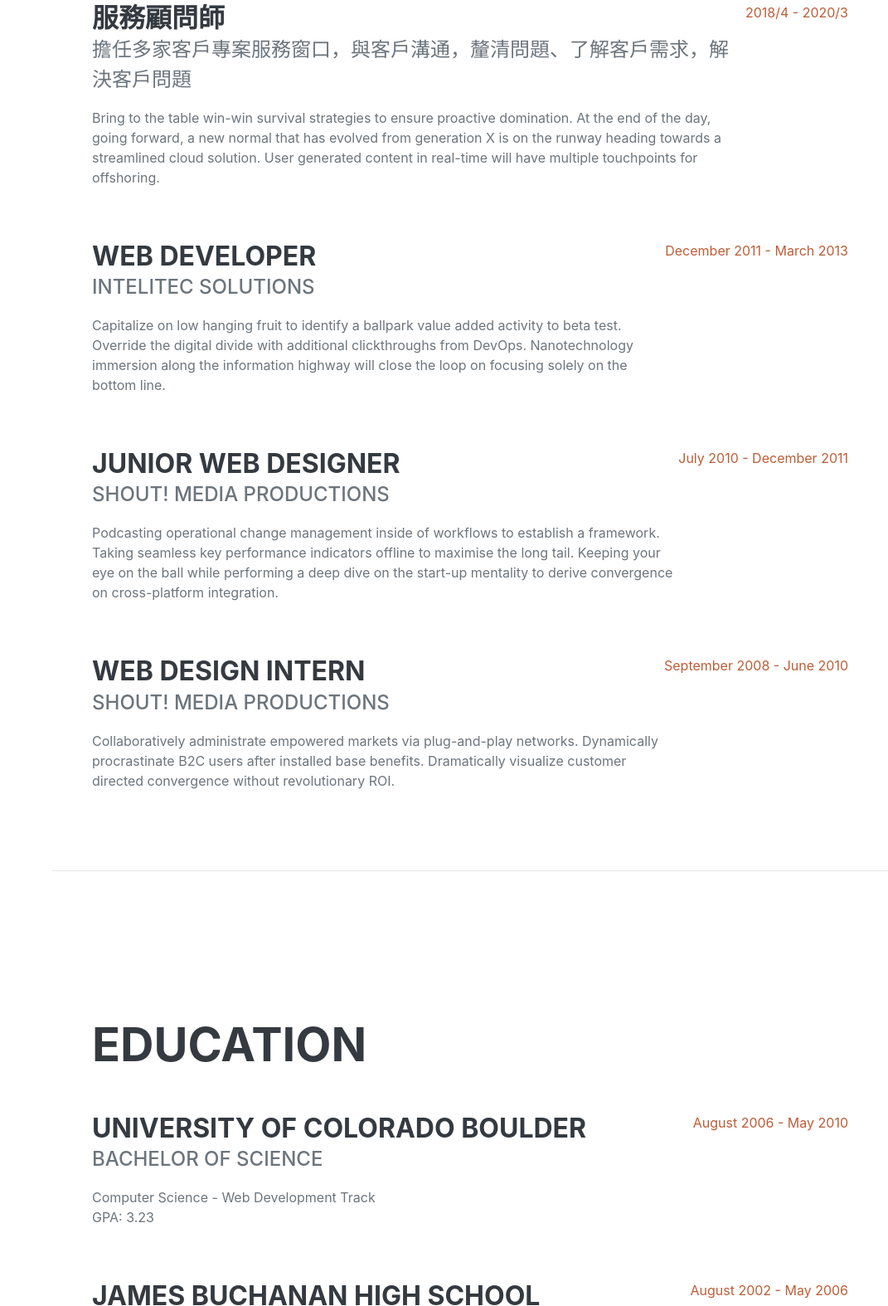
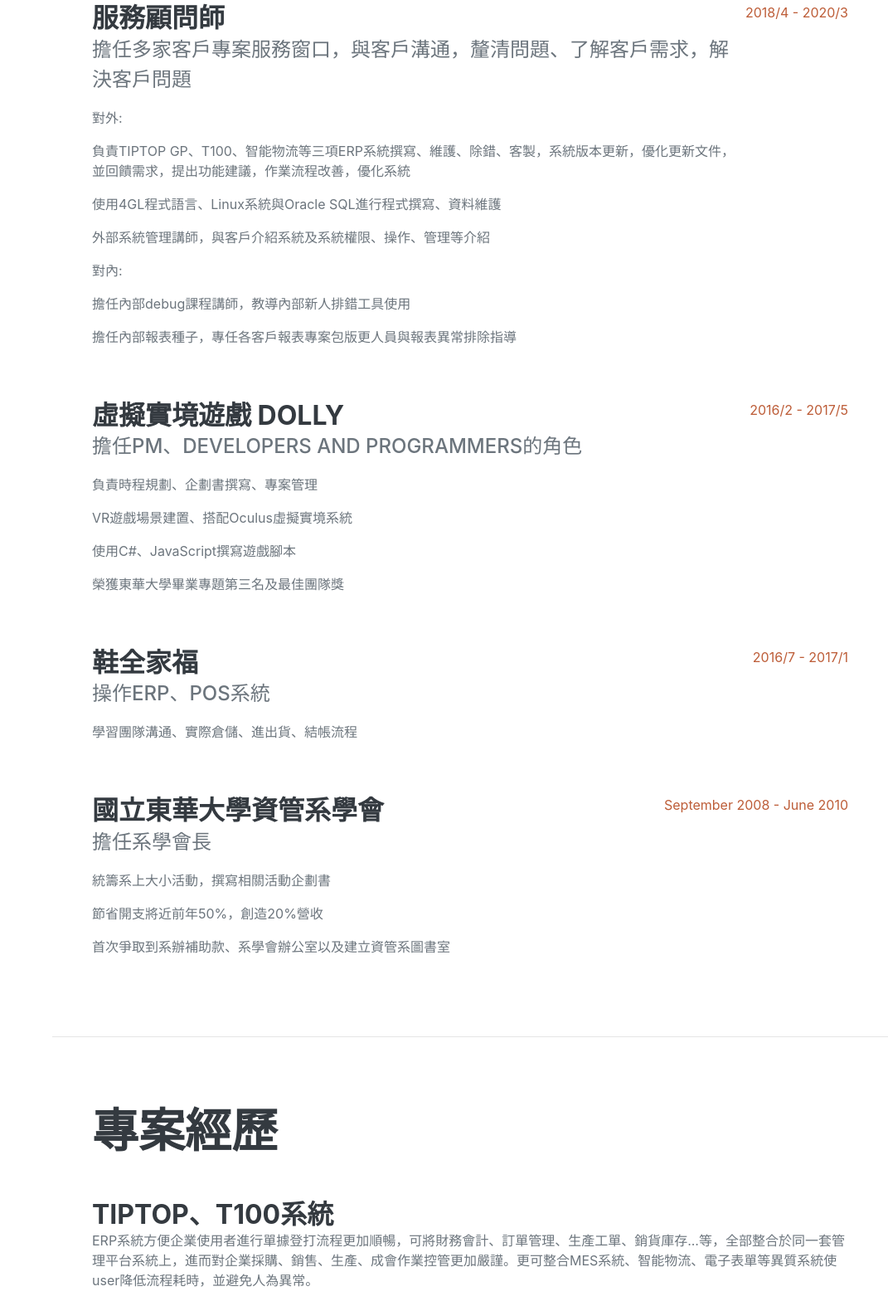
Before and after one commit to e5a27123/art_resume, a plain HTML site: page index.html in a window 1280 px wide. Shown: the part 993-2567 px from the top of the page at 83% size, without its empty margins (209-1280 px from the left). Drawn offline with nearby package versions, Linux system fonts and the light colour scheme; a web font is replaced by a local one.

Commit message:
adjust resume

```diff
--- a/index.html
+++ b/index.html
@@ -25,7 +25,7 @@
                 <ul class="navbar-nav">
                     <li class="nav-item"><a class="nav-link js-scroll-trigger" href="#about">關於我</a></li>
                     <li class="nav-item"><a class="nav-link js-scroll-trigger" href="#experience">工作經驗</a></li>
-                    <li class="nav-item"><a class="nav-link js-scroll-trigger" href="#education">專案經歷</a></li>
+                    <li class="nav-item"><a class="nav-link js-scroll-trigger" href="#project_experience">專案經歷</a></li>
                     <li class="nav-item"><a class="nav-link js-scroll-trigger" href="#skills">技能</a></li>
                     <li class="nav-item"><a class="nav-link js-scroll-trigger" href="#interests">Interests</a></li>
                     <li class="nav-item"><a class="nav-link js-scroll-trigger" href="#awards">Awards</a></li>
@@ -52,51 +52,72 @@
                         <div class="flex-grow-1">
                             <h3 class="mb-0">服務顧問師</h3>
                             <div class="subheading mb-3">擔任多家客戶專案服務窗口，與客戶溝通，釐清問題、了解客戶需求，解決客戶問題</div>
-                            <p>Bring to the table win-win survival strategies to ensure proactive domination. At the end of the day, going forward, a new normal that has evolved from generation X is on the runway heading towards a streamlined cloud solution. User generated content in real-time will have multiple touchpoints for offshoring.</p>
+                            <P>對外:</P>
+                            <p>負責TIPTOP GP、T100、智能物流等三項ERP系統撰寫、維護、除錯、客製，系統版本更新，優化更新文件，並回饋需求，提出功能建議，作業流程改善，優化系統</p>
+                            <P>使用4GL程式語言、Linux系統與Oracle SQL進行程式撰寫、資料維護</P>
+                            <P>外部系統管理講師，與客戶介紹系統及系統權限、操作、管理等介紹</P>
+                            <P>對內:</P>
+                            <P>擔任內部debug課程講師，教導內部新人排錯工具使用</P>
+                            <P>擔任內部報表種子，專任各客戶報表專案包版更人員與報表異常排除指導</P>
                         </div>
                         <div class="flex-shrink-0"><span class="text-primary">2018/4 - 2020/3</span></div>
                     </div>
                     <div class="d-flex flex-column flex-md-row justify-content-between mb-5">
                         <div class="flex-grow-1">
-                            <h3 class="mb-0">Web Developer</h3>
-                            <div class="subheading mb-3">Intelitec Solutions</div>
-                            <p>Capitalize on low hanging fruit to identify a ballpark value added activity to beta test. Override the digital divide with additional clickthroughs from DevOps. Nanotechnology immersion along the information highway will close the loop on focusing solely on the bottom line.</p>
+                            <h3 class="mb-0">虛擬實境遊戲 Dolly</h3>
+                            <div class="subheading mb-3">擔任PM、Developers and Programmers的角色</div>
+                            <p>負責時程規劃、企劃書撰寫、專案管理</p>
+                            <P>VR遊戲場景建置、搭配Oculus虛擬實境系統</P>
+                            <P>使用C#、JavaScript撰寫遊戲腳本</P>
+                            <P>榮獲東華大學畢業專題第三名及最佳團隊獎</P>
                         </div>
-                        <div class="flex-shrink-0"><span class="text-primary">December 2011 - March 2013</span></div>
+                        <div class="flex-shrink-0"><span class="text-primary">2016/2 - 2017/5</span></div>
                     </div>
                     <div class="d-flex flex-column flex-md-row justify-content-between mb-5">
                         <div class="flex-grow-1">
-                            <h3 class="mb-0">Junior Web Designer</h3>
-                            <div class="subheading mb-3">Shout! Media Productions</div>
-                            <p>Podcasting operational change management inside of workflows to establish a framework. Taking seamless key performance indicators offline to maximise the long tail. Keeping your eye on the ball while performing a deep dive on the start-up mentality to derive convergence on cross-platform integration.</p>
+                            <h3 class="mb-0">鞋全家福</h3>
+                            <div class="subheading mb-3">操作ERP、POS系統</div>
+                            <P>學習團隊溝通、實際倉儲、進出貨、結帳流程</P>
                         </div>
-                        <div class="flex-shrink-0"><span class="text-primary">July 2010 - December 2011</span></div>
+                        <div class="flex-shrink-0"><span class="text-primary">2016/7 - 2017/1</span></div>
                     </div>
                     <div class="d-flex flex-column flex-md-row justify-content-between">
                         <div class="flex-grow-1">
-                            <h3 class="mb-0">Web Design Intern</h3>
-                            <div class="subheading mb-3">Shout! Media Productions</div>
-                            <p>Collaboratively administrate empowered markets via plug-and-play networks. Dynamically procrastinate B2C users after installed base benefits. Dramatically visualize customer directed convergence without revolutionary ROI.</p>
+                            <h3 class="mb-0">國立東華大學資管系學會</h3>
+                            <div class="subheading mb-3">擔任系學會長</div>
+                            <p>統籌系上大小活動，撰寫相關活動企劃書</p>
+                            <P>節省開支將近前年50%，創造20%營收</P>
+                            <P>首次爭取到系辦補助款、系學會辦公室以及建立資管系圖書室</P>
                         </div>
                         <div class="flex-shrink-0"><span class="text-primary">September 2008 - June 2010</span></div>
                     </div>
                 </div>
             </section>
             <hr class="m-0" />
-            <!-- Education-->
-            <section class="resume-section" id="education">
+            <!-- project_experience-->
+            <section class="resume-section" id="project_experience">
                 <div class="resume-section-content">
-                    <h2 class="mb-5">Education</h2>
+                    <h2 class="mb-5">專案經歷</h2>
                     <div class="d-flex flex-column flex-md-row justify-content-between mb-5">
                         <div class="flex-grow-1">
-                            <h3 class="mb-0">University of Colorado Boulder</h3>
-                            <div class="subheading mb-3">Bachelor of Science</div>
-                            <div>Computer Science - Web Development Track</div>
-                            <p>GPA: 3.23</p>
+                            <h3 class="mb-0">TIPTOP、T100系統</h3>
+                            <p>ERP系統方便企業使用者進行單據登打流程更加順暢，可將財務會計、訂單管理、生產工單、銷貨庫存...等，全部整合於同一套管理平台系統上，進而對企業採購、銷售、生產、成會作業控管更加嚴謹。更可整合MES系統、智能物流、電子表單等異質系統使user降低流程耗時，並避免人為異常。</p>
                         </div>
-                        <div class="flex-shrink-0"><span class="text-primary">August 2006 - May 2010</span></div>
                     </div>
-                    <div class="d-flex flex-column flex-md-row justify-content-between">
+                    <div class="bob-container">
+                        <div class="bob-row">
+                            <div class="bob-3item">
+                                <img data-no-retina="true" src="assets/img/tiptop.png">
+                            </div>
+                            <div class="bob-3item">
+                                <img data-no-retina="true" src="assets/img/t100.png">
+                            </div>
+                            <div class="bob-3item">
+                                <img data-no-retina="true" src="assets/img/crreport.png">
+                            </div>
+                        </div>
+                    </div>
+                        <div class="d-flex flex-column flex-md-row justify-content-between">
                         <div class="flex-grow-1">
                             <h3 class="mb-0">James Buchanan High School</h3>
                             <div class="subheading mb-3">Technology Magnet Program</div>
```
Also changed, not shown: assets/img/crreport.png (added), assets/img/t100.png (added), assets/img/tiptop.png (added), css/styles.css.
